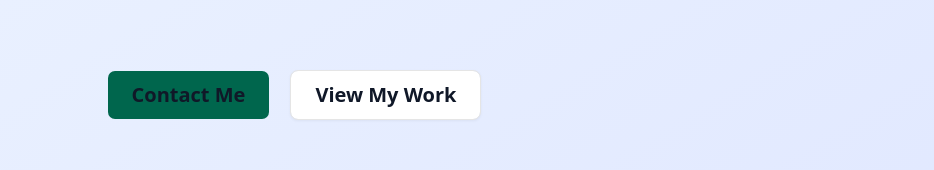
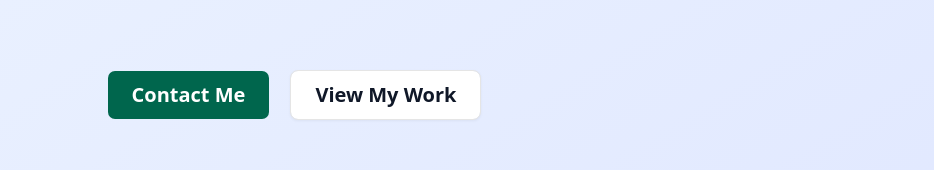
Before and after one commit to ccioanca/Blueprints, a React (Vite) app: page / in a window 1280 px wide. Shown: the part 414-584 px from the top of the page, without its empty margins (346-1280 px from the left). Built offline with nearby package versions, Linux system fonts and the light colour scheme.

Commit message:
Update button.tsx

```diff
--- a/src/components/ui/button.tsx
+++ b/src/components/ui/button.tsx
@@ -9,7 +9,7 @@ const buttonVariants = cva(
   {
     variants: {
       variant: {
-        default: "bg-primary hover:bg-primary/80",
+        default: "bg-primary hover:bg-primary/80 text-background",
         outline: "border-border bg-background hover:bg-muted hover:text-foreground dark:bg-input/30 dark:border-input dark:hover:bg-input/50 aria-expanded:bg-muted aria-expanded:text-foreground shadow-xs",
         secondary: "bg-secondary text-secondary-foreground hover:bg-secondary/80 aria-expanded:bg-secondary aria-expanded:text-secondary-foreground",
         ghost: "hover:bg-muted hover:text-foreground dark:hover:bg-muted/50 aria-expanded:bg-muted aria-expanded:text-foreground",
```
